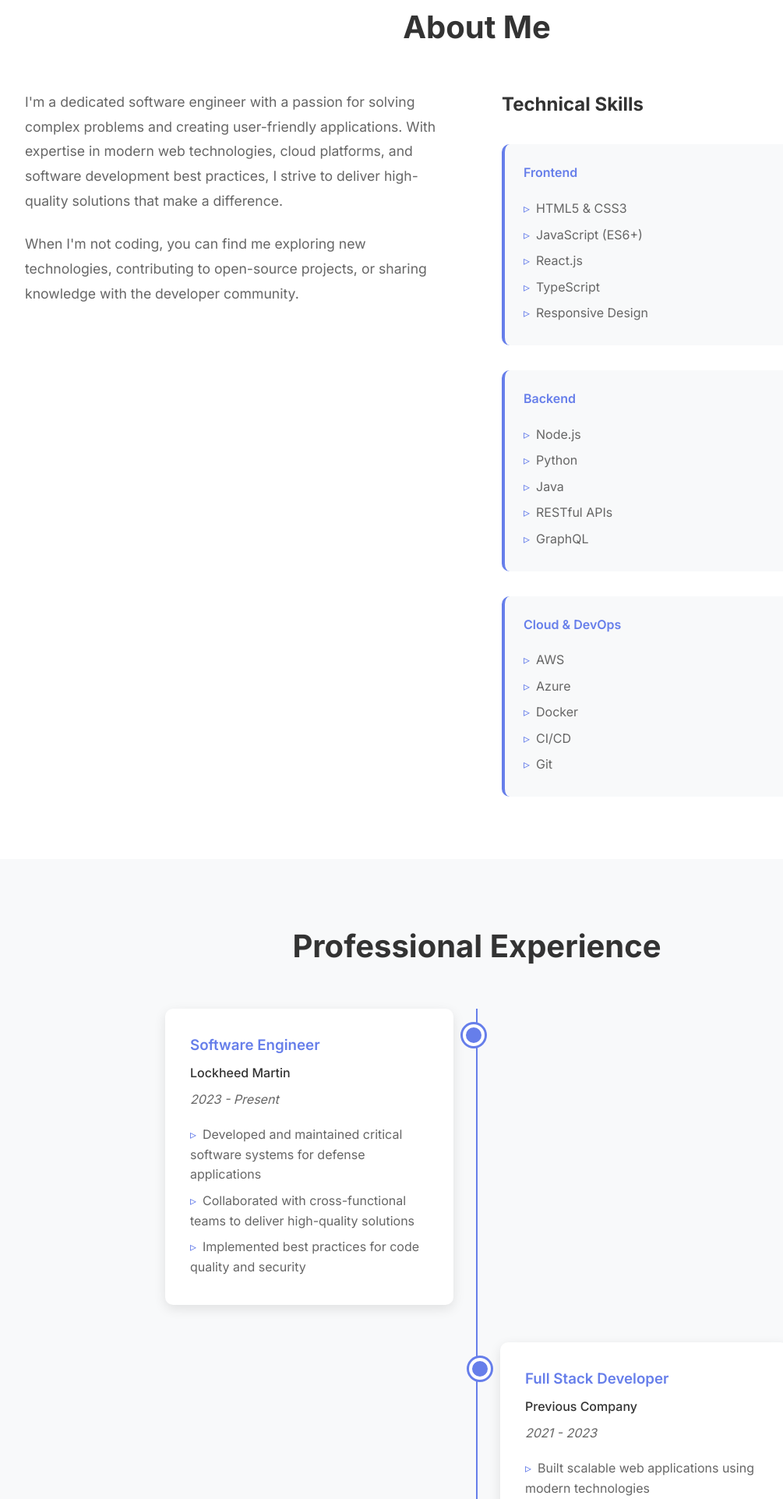
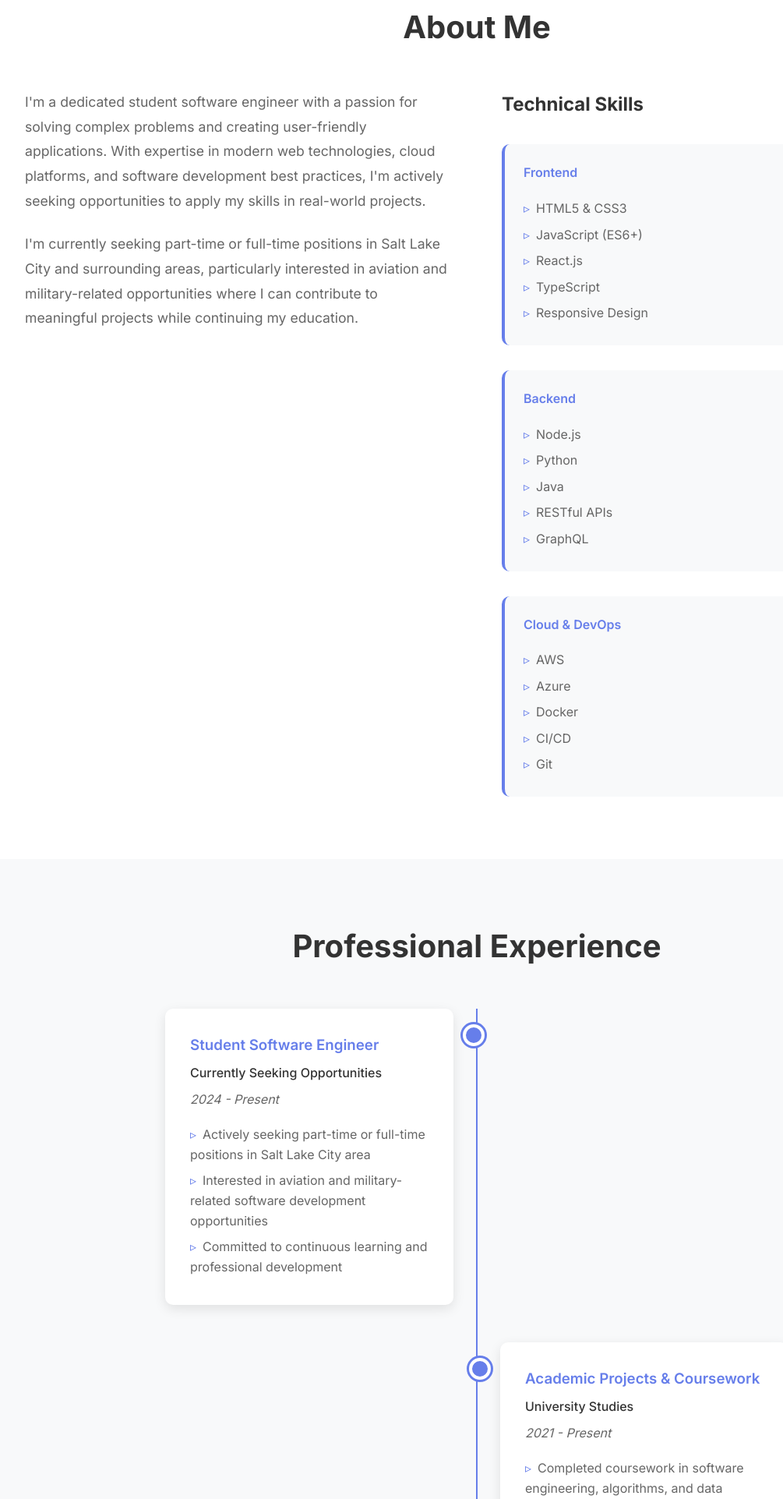
Before and after one commit to cruzaddy91/resume-site, a plain HTML site: page index.html in a window 1280 px wide. Shown: the part 877-2800 px from the top of the page at 78% size, without its empty margins (28-1033 px from the left). Drawn offline with Linux system fonts and the light colour scheme.

Commit message:
Update content to reflect student status and Salt Lake City job search focus

```diff
--- a/index.html
+++ b/index.html
@@ -3,8 +3,8 @@
 <head>
     <meta charset="UTF-8">
     <meta name="viewport" content="width=device-width, initial-scale=1.0">
-    <title>Adam Cruz - Software Engineer</title>
-    <meta name="description" content="Adam Cruz - Software Engineer specializing in full-stack development, cloud technologies, and innovative solutions.">
+    <title>Adam Cruz - Student Software Engineer</title>
+    <meta name="description" content="Adam Cruz - Student Software Engineer seeking opportunities in Salt Lake City area, specializing in full-stack development and aviation/military technologies.">
     <link rel="stylesheet" href="styles.css">
     <link href="https://fonts.googleapis.com/css2?family=Inter:wght@300;400;500;600;700&display=swap" rel="stylesheet">
     <link rel="stylesheet" href="https://cdnjs.cloudflare.com/ajax/libs/font-awesome/6.0.0/css/all.min.css">
@@ -35,9 +35,9 @@
         <div class="hero-container">
             <div class="hero-content">
                 <h1 class="hero-title">Hi, I'm Adam Cruz</h1>
-                <h2 class="hero-subtitle">Software Engineer</h2>
+                <h2 class="hero-subtitle">Student Software Engineer</h2>
                 <p class="hero-description">
-                    Passionate about creating innovative software solutions and building scalable applications.
+                    Passionate student seeking part/full-time opportunities in Salt Lake City and surrounding areas.
                     Specializing in full-stack development, cloud technologies, and modern web applications.
                 </p>
                 <div class="hero-buttons">
@@ -59,14 +59,15 @@
             <div class="about-content">
                 <div class="about-text">
                     <p>
-                        I'm a dedicated software engineer with a passion for solving complex problems and creating
+                        I'm a dedicated student software engineer with a passion for solving complex problems and creating
                         user-friendly applications. With expertise in modern web technologies, cloud platforms,
-                        and software development best practices, I strive to deliver high-quality solutions that
-                        make a difference.
+                        and software development best practices, I'm actively seeking opportunities to apply my skills
+                        in real-world projects.
                     </p>
                     <p>
-                        When I'm not coding, you can find me exploring new technologies, contributing to open-source
-                        projects, or sharing knowledge with the developer community.
+                        I'm currently seeking part-time or full-time positions in Salt Lake City and surrounding areas,
+                        particularly interested in aviation and military-related opportunities where I can contribute
+                        to meaningful projects while continuing my education.
                     </p>
                 </div>
                 <div class="skills">
@@ -114,25 +115,25 @@
             <div class="timeline">
                 <div class="timeline-item">
                     <div class="timeline-content">
-                        <h3>Software Engineer</h3>
-                        <h4>Lockheed Martin</h4>
-                        <p class="timeline-date">2023 - Present</p>
+                        <h3>Student Software Engineer</h3>
+                        <h4>Currently Seeking Opportunities</h4>
+                        <p class="timeline-date">2024 - Present</p>
                         <ul>
-                            <li>Developed and maintained critical software systems for defense applications</li>
-                            <li>Collaborated with cross-functional teams to deliver high-quality solutions</li>
-                            <li>Implemented best practices for code quality and security</li>
+                            <li>Actively seeking part-time or full-time positions in Salt Lake City area</li>
+                            <li>Interested in aviation and military-related software development opportunities</li>
+                            <li>Committed to continuous learning and professional development</li>
                         </ul>
                     </div>
                 </div>
                 <div class="timeline-item">
                     <div class="timeline-content">
-                        <h3>Full Stack Developer</h3>
-                        <h4>Previous Company</h4>
-                        <p class="timeline-date">2021 - 2023</p>
+                        <h3>Academic Projects & Coursework</h3>
+                        <h4>University Studies</h4>
+                        <p class="timeline-date">2021 - Present</p>
                         <ul>
-                            <li>Built scalable web applications using modern technologies</li>
-                            <li>Optimized application performance and user experience</li>
-                            <li>Mentored junior developers and conducted code reviews</li>
+                            <li>Completed coursework in software engineering, algorithms, and data structures</li>
+                            <li>Developed projects using modern web technologies and cloud platforms</li>
+                            <li>Participated in coding competitions and hackathons</li>
                         </ul>
                     </div>
                 </div>
@@ -196,7 +197,7 @@
             <div class="contact-content">
                 <div class="contact-info">
                     <h3>Let's Connect</h3>
-                    <p>I'm always interested in new opportunities and exciting projects. Feel free to reach out!</p>
+                    <p>I'm actively seeking opportunities in Salt Lake City and surrounding areas, particularly in aviation and military sectors. Feel free to reach out!</p>
                     <div class="contact-links">
                         <a href="mailto:your.email@example.com" class="contact-link">
                             <i class="fas fa-envelope"></i>
```
Also changed, not shown: landing.html (+3 -3 lines), 1 other file.
